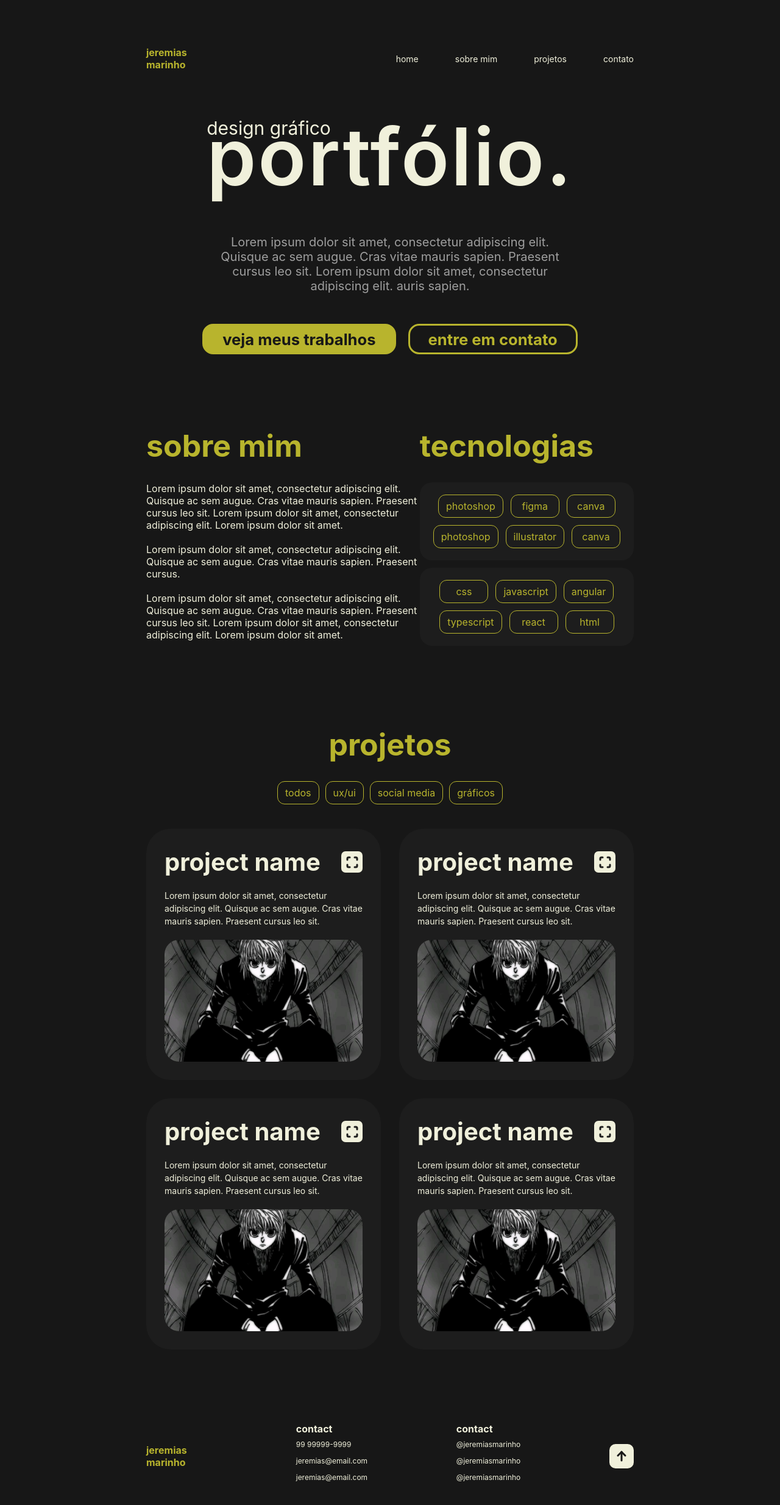
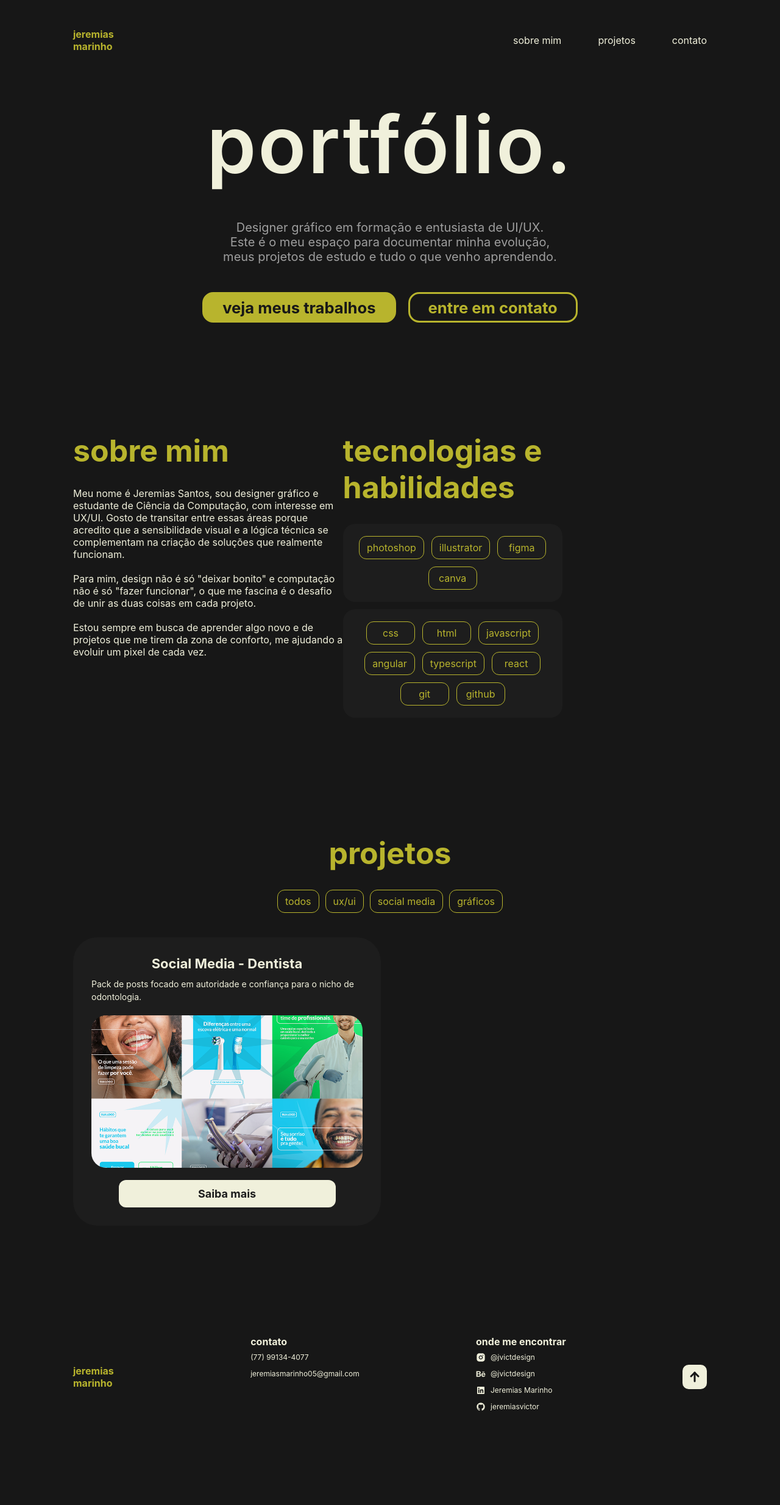
Before and after one commit to jeremiasvictor/portfolio, a React (Create React App) app: page / in a window 1280 px wide. Shown: the top 2468 px of the page at 61% size. After the commit the page ends 2356 px from the top, so only its background shows below. Built offline with nearby package versions, Linux system fonts and the light colour scheme; a web font is replaced by a local one.

Commit message:
begin content addition and some fixes

```diff
--- a/src/index.css
+++ b/src/index.css
@@ -5,11 +5,9 @@
   --text-gray: #9e9e9e;
   --accent-yellow: #b8b42d;
 
-  --section-gap: 120px;
-  --container-width: 1200px;
-
+  --section-gap: 180px;
+  --container-width: 1500px;
   --container-padding: 30px 120px;
-  --section-gap: 120px;
 }
 
 * {
@@ -19,7 +17,6 @@
 
 body {
   margin: 0;
-  padding: 30px 120px;
   cursor: default;
   background-color: var(--bg-black);
   color: var(--text-white);
@@ -53,6 +50,11 @@ code {
     source-code-pro, Menlo, Monaco, Consolas, "Courier New", monospace;
 }
 
+html,
+body {
+  scroll-behavior: smooth;
+}
+
 @media (max-width: 1024px) {
   :root {
     --container-padding: 25px 60px;
--- a/src/pages/aboutAndTecnologies/AboutAndTecnologies.js
+++ b/src/pages/aboutAndTecnologies/AboutAndTecnologies.js
@@ -1,52 +1,56 @@
 import styles from "./AboutAndTecnologies.module.css";
 
-function About() {
+function AboutandTecnologies() {
   return (
-    <div className={styles.aboutAndTecnologiesContainer}>
+    <section
+      id="aboutandtecnologies"
+      className={styles.aboutAndTecnologiesContainer}
+    >
       <div className={styles.aboutGroup}>
         <h1 className={styles.aboutTitle}>sobre mim</h1>
         <div className={styles.aboutTextGroup}>
           <p>
-            Lorem ipsum dolor sit amet, consectetur adipiscing elit. Quisque ac
-            sem augue. Cras vitae mauris sapien. Praesent cursus leo sit. Lorem
-            ipsum dolor sit amet, consectetur adipiscing elit. Lorem ipsum dolor
-            sit amet.
+            Meu nome é Jeremias Santos, sou designer gráfico e estudante de
+            Ciência da Computação, com interesse em UX/UI. Gosto de transitar
+            entre essas áreas porque acredito que a sensibilidade visual e a
+            lógica técnica se complementam na criação de soluções que realmente
+            funcionam.
           </p>
           <p>
-            Lorem ipsum dolor sit amet, consectetur adipiscing elit. Quisque ac
-            sem augue. Cras vitae mauris sapien. Praesent cursus.
+            Para mim, design não é só "deixar bonito" e computação não é só
+            "fazer funcionar", o que me fascina é o desafio de unir as duas
+            coisas em cada projeto.
           </p>
           <p>
-            Lorem ipsum dolor sit amet, consectetur adipiscing elit. Quisque ac
-            sem augue. Cras vitae mauris sapien. Praesent cursus leo sit. Lorem
-            ipsum dolor sit amet, consectetur adipiscing elit. Lorem ipsum dolor
-            sit amet.
+            Estou sempre em busca de aprender algo novo e de projetos que me
+            tirem da zona de conforto, me ajudando a evoluir um pixel de cada
+            vez.
           </p>
         </div>
       </div>
       <div className={styles.tecnologiesGroup}>
-        <h1 className={styles.tecnologiesTitle}>tecnologias</h1>
+        <h1 className={styles.tecnologiesTitle}>tecnologias e habilidades</h1>
         <div className={styles.tecnologiesTagsGroups}>
           <div className={styles.TagsGroup}>
             <p>photoshop</p>
+            <p>illustrator</p>
             <p>figma</p>
-            <p>canva</p>
-            <p>photoshop</p>
-            <p>illustrator</p>
             <p>canva</p>
           </div>
           <div className={styles.TagsGroup}>
             <p>css</p>
+            <p>html</p>
             <p>javascript</p>
             <p>angular</p>
             <p>typescript</p>
             <p>react</p>
-            <p>html</p>
+            <p>git</p>
+            <p>github</p>
           </div>
         </div>
       </div>
-    </div>
+    </section>
   );
 }
 
-export default About;
+export default AboutandTecnologies;
--- a/src/pages/footer/Footer.js
+++ b/src/pages/footer/Footer.js
@@ -1,42 +1,60 @@
 import styles from "./Footer.module.css";
 import { TbArrowUp } from "react-icons/tb";
+import {
+  RiGithubFill,
+  RiInstagramFill,
+  RiLinkedinBoxFill,
+  RiBehanceFill,
+} from "react-icons/ri";
 
 function Footer() {
   return (
-    <div className={styles.footerContainer}>
+    <section id="footer" className={styles.footerContainer}>
       <div className={styles.footerLogo}>
         <p>jeremias marinho</p>
       </div>
 
       <div className={styles.footerContact}>
-        <p className={styles.footerContactTitle}>contact</p>
-        <p className={styles.footerContactItem}>99 99999-9999</p>
-        <p className={styles.footerContactItem}>jeremias@email.com</p>
-        <p className={styles.footerContactItem}>jeremias@email.com</p>
+        <p className={styles.footerContactTitle}>contato</p>
+        <p className={styles.footerContactItem}>(77) 99134-4077</p>
+        <p className={styles.footerContactItem}>jeremiasmarinho05@gmail.com</p>
       </div>
 
       <div className={styles.footerFollowMe}>
-        <p className={styles.footerFollowMeTitle}>contact</p>
+        <p className={styles.footerFollowMeTitle}>onde me encontrar</p>
         <div className={styles.footerFollowMeItem}>
-          <div className={styles.footerFollowMeItemIcon}></div>
-          <p>@jeremiasmarinho</p>
+          <div className={styles.footerFollowMeItemIcon}>
+            <RiInstagramFill />
+          </div>
+          <p>@jvictdesign</p>
         </div>
 
         <div className={styles.footerFollowMeItem}>
-          <div className={styles.footerFollowMeItemIcon}></div>
-          <p>@jeremiasmarinho</p>
+          <div className={styles.footerFollowMeItemIcon}>
+            <RiBehanceFill />
+          </div>
+          <p>@jvictdesign</p>
         </div>
 
         <div className={styles.footerFollowMeItem}>
-          <div className={styles.footerFollowMeItemIcon}></div>
-          <p>@jeremiasmarinho</p>
+          <div className={styles.footerFollowMeItemIcon}>
+            <RiLinkedinBoxFill />
+          </div>
+          <p>Jeremias Marinho</p>
+        </div>
+
+        <div className={styles.footerFollowMeItem}>
+          <div className={styles.footerFollowMeItemIcon}>
+            <RiGithubFill />
+          </div>
+          <p>jeremiasvictor</p>
         </div>
       </div>
 
-      <div className={styles.footerBackButton}>
+      <a href="#home" className={styles.footerBackButton}>
         <TbArrowUp strokeWidth={3} size={24} />
-      </div>
-    </div>
+      </a>
+    </section>
   );
 }
 
--- a/src/pages/footer/Footer.module.css
+++ b/src/pages/footer/Footer.module.css
@@ -29,6 +29,11 @@
   font-size: 16px;
   font-weight: 700;
   margin-bottom: 8px;
+}
+
+.footerFollowMeItem {
+  display: flex;
+  gap: 8px;
 }
 
 .footerFollowMeItem p {
--- a/src/pages/home/Home.js
+++ b/src/pages/home/Home.js
@@ -3,41 +3,40 @@ import styles from "./Home.module.css";
 
 function Home() {
   return (
-    <div className={styles.homeContainer}>
+    <section id="home" className={styles.homeContainer}>
       <div className={styles.headerGroup}>
         <p className={styles.headerLogo}>jeremias marinho</p>
         <div className={styles.headerNav}>
-          <p>home</p>
-          <p>sobre mim</p>
-          <p>projetos</p>
-          <p>contato</p>
+          <a href="#aboutandtecnologies">sobre mim</a>
+          <a href="#projects">projetos</a>
+          <a href="#footer">contato</a>
         </div>
       </div>
 
       <div className={styles.titleContainer}>
         <div className={styles.titleGroup}>
-          <p className={styles.titleTag}>design gráfico</p>
+          {/* <p className={styles.titleTag}>meu</p> */}
           <h1 className={styles.title}>portfólio.</h1>
         </div>
       </div>
 
       <div className={styles.description}>
         <p>
-          Lorem ipsum dolor sit amet, consectetur adipiscing elit. Quisque ac
-          sem augue. Cras vitae mauris sapien. Praesent cursus leo sit. Lorem
-          ipsum dolor sit amet, consectetur adipiscing elit. auris sapien.
+          Designer gráfico em formação e entusiasta de UI/UX. Este é o meu
+          espaço para documentar minha evolução, meus projetos de estudo e tudo
+          o que venho aprendendo.
         </p>
       </div>
 
       <div className={styles.homeButtonsGroup}>
         <div className={styles.worksButton}>
-          <p>veja meus trabalhos</p>
+          <a href="#projects">veja meus trabalhos</a>
         </div>
         <div className={styles.contactButton}>
-          <p>entre em contato</p>
+          <a href="#footer">entre em contato</a>
         </div>
       </div>
-    </div>
+    </section>
   );
 }
 
--- a/src/pages/home/Home.module.css
+++ b/src/pages/home/Home.module.css
@@ -1,7 +1,7 @@
 .homeContainer {
   display: flex;
   flex-direction: column;
-  gap: 20px;
+  gap: 16px;
 }
 
 .headerGroup {
@@ -23,12 +23,14 @@
   gap: 60px;
 }
 
-.headerNav p {
-  font-size: 14px;
+.headerNav a {
+  font-size: 16px;
+  text-decoration: none;
+  color: var(--text-white);
   transition: all 0.3s ease;
 }
 
-.headerNav p:hover {
+.headerNav a:hover {
   color: var(--accent-yellow);
   cursor: pointer;
 }
@@ -65,7 +67,7 @@
 }
 
 .description {
-  max-width: 600px;
+  max-width: 550px;
   margin: 30px auto;
   text-align: center;
   font-size: 20px;
@@ -95,10 +97,19 @@
   min-width: 160px;
 }
 
+.worksButton a {
+  text-decoration: none;
+  color: var(--bg-black);
+}
+
+.contactButton a {
+  text-decoration: none;
+  color: var(--accent-yellow);
+}
+
 .worksButton {
   background-color: var(--accent-yellow);
   border: 3px solid var(--accent-yellow);
-  color: var(--bg-black);
   transition: all 0.3s ease;
 }
 
@@ -109,7 +120,6 @@
 .contactButton {
   background-color: transparent;
   border: 3px solid var(--accent-yellow);
-  color: var(--accent-yellow);
   transition: all 0.3s ease;
 }
 
--- a/src/pages/projects/Projects.js
+++ b/src/pages/projects/Projects.js
@@ -1,9 +1,10 @@
 import styles from "./Projects.module.css";
+import { projects } from "./projectsData";
 import { TbMaximize } from "react-icons/tb";
 
 function Projects() {
   return (
-    <div className={styles.projectsContainer}>
+    <section id="projects" className={styles.projectsContainer}>
       <div className={styles.projectsHeader}>
         <h1 className={styles.projectsTitle}>projetos</h1>
         <div className={styles.tagsGroup}>
@@ -15,9 +16,28 @@ function Projects() {
       </div>
 
       <div className={styles.projectsBoxesGroup}>
+        {projects.map((project) => (
+          <div key={project.id} className={styles.projectBox}>
+            <h1 className={styles.projectBoxTitle}>{project.title}</h1>
+            <p className={styles.projectBoxDescription}>
+              {project.description}
+            </p>
+            <img
+              src={project.image}
+              alt={project.title}
+              className={styles.projectBoxImage}
+            />
+            <a href={project.link} className={styles.projectBoxButton}>
+              Saiba mais
+            </a>
+          </div>
+        ))}
+      </div>
+
+      {/* <div className={styles.projectsBoxesGroup}>
         <div className={styles.projectBox}>
           <div className={styles.projectBoxHeader}>
-            <h1 className={styles.projectBoxTitle}>project name</h1>
+            <h1 className={styles.projectBoxTitle}>GestUp</h1>
             <div className={styles.projectBoxIcon}>
               <TbMaximize strokeWidth={3} size={24} />
             </div>
@@ -70,8 +90,8 @@ function Projects() {
           </p>
           <img src="/kurapika.jpg" className={styles.projectBoxImage}></img>
         </div>
-      </div>
-    </div>
+      </div> */}
+    </section>
   );
 }
 
--- a/src/pages/projects/Projects.module.css
+++ b/src/pages/projects/Projects.module.css
@@ -48,6 +48,7 @@
   max-width: 550px;
   padding: 30px;
   border-radius: 40px;
+  gap: 10px;
   display: flex;
   flex-direction: column;
   align-items: center;
@@ -55,57 +56,51 @@
   margin: 0;
 }
 
-.projectBoxHeader {
-  width: 100%;
-  max-width: 500px;
-  display: flex;
-  align-items: center;
-  justify-content: space-between;
-  margin-bottom: 20px;
+.projectBoxTitle {
+  margin: 0;
+  font-size: 22px;
 }
 
-.projectBoxTitle {
-  margin: 0;
-  font-size: 40px;
-}
-
-.projectBoxIcon {
+.projectBoxButton {
   margin: 0;
   background: var(--text-white);
   flex-shrink: 0;
-  width: 35px;
-  height: 35px;
-  border-radius: 7px;
+  width: 80%;
+  height: 45px;
+  border-radius: 12px;
   color: var(--bg-card);
   display: flex;
   align-items: center;
   justify-content: center;
   cursor: pointer;
   transition: all 0.3s ease;
-  outline: 1px solid transparent;
-  will-change: transform;
+  text-decoration: none;
+  font-weight: 700;
+  font-size: 18px;
 }
 
-.projectBoxIcon:hover {
+.projectBoxButton:hover {
   transform: scale(1.1) translateZ(0);
 }
 
 .projectBoxDescription {
   width: 100%;
   max-width: 500px;
-  margin: 0 0 20px 0;
   font-size: 14px;
   text-align: left;
   line-height: 1.5;
+  margin: 0;
+  margin-bottom: 10px;
 }
 
 .projectBoxImage {
   width: 100%;
   max-width: 500px;
-  height: 200px;
+  height: 250px;
   border-radius: 24px;
   object-fit: cover;
   display: block;
+  margin-bottom: 10px;
 }
 
 .projectBoxHeader,
--- /dev/null
+++ b/src/pages/projects/projectsData.js
@@ -0,0 +1,11 @@
+export const projects = [
+  {
+    id: 1,
+    title: "Social Media - Dentista",
+    description:
+      "Pack de posts focado em autoridade e confiança para o nicho de odontologia.",
+    image: "/dentista.png",
+    link: "https://www.behance.net/gallery/200408695/Social-Media-Dentista",
+    category: "design-grafico",
+  },
+];
```
Also changed, not shown: public/dentista.png (added).
